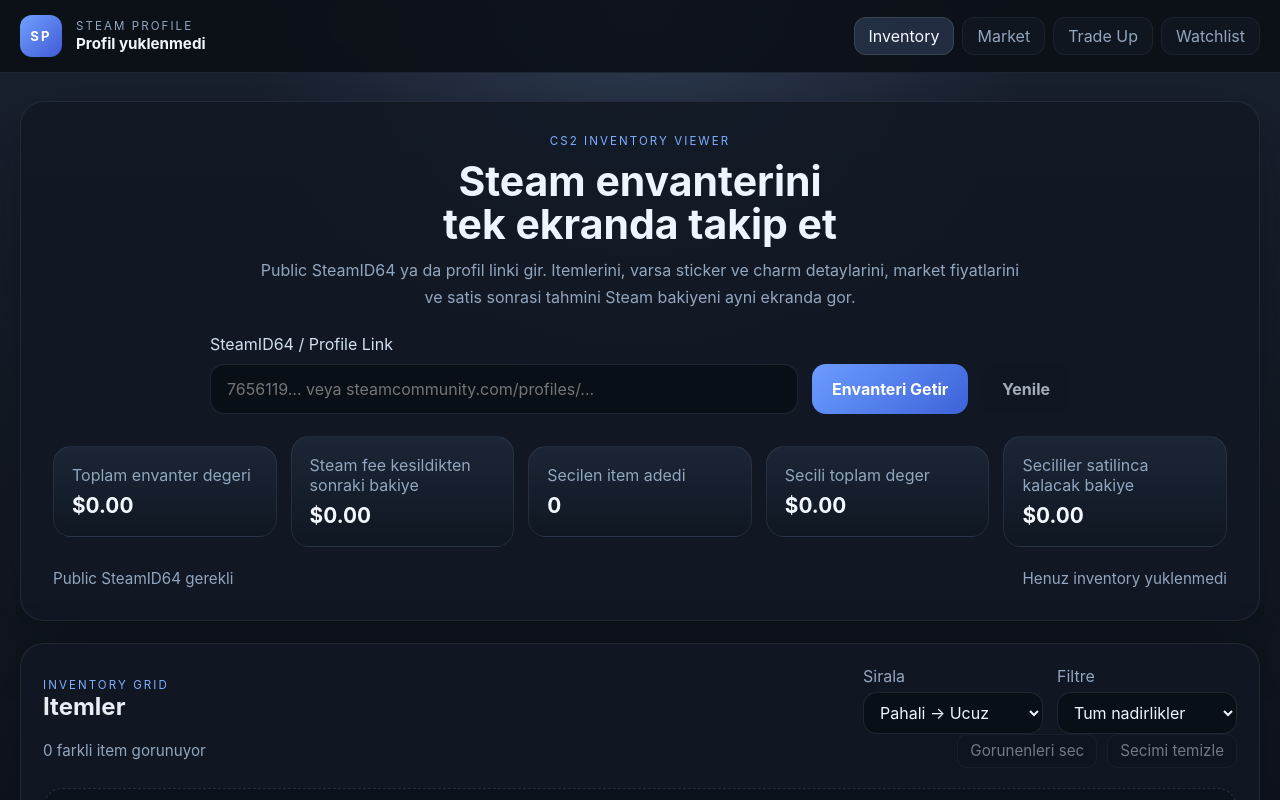
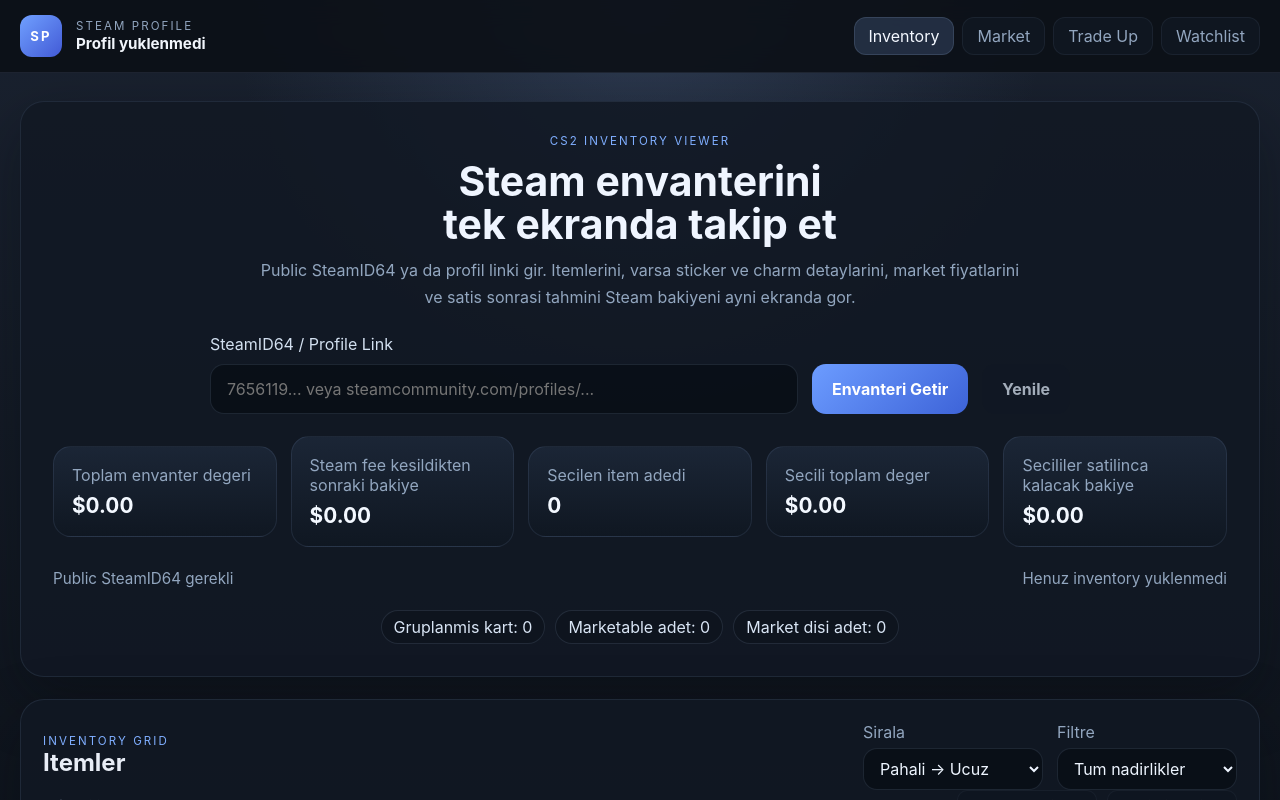
Before and after one commit to samil07kocakavuk/cs2-economy-tracker, a React (Vite) app in the folder client/: page / in a window 1280 px wide. Shown: the top 800 px of the page. Built offline with nearby package versions, Linux system fonts and the light colour scheme.

Commit message:
add grouped inventory summary badges

```diff
--- a/client/src/App.jsx
+++ b/client/src/App.jsx
@@ -215,6 +215,8 @@
   const totalInventoryValue = groupedInventory.reduce((sum, item) => sum + ((item.priceValue || 0) * item.ownedCount), 0);
   const totalInventoryNet = groupedInventory.reduce((sum, item) => sum + ((item.netPriceValue || 0) * item.ownedCount), 0);
   const selectedItemCount = Object.values(selectedQuantities).reduce((sum, value) => sum + value, 0);
+  const marketableItemCount = groupedInventory.reduce((sum, item) => sum + (item.marketable ? item.ownedCount : 0), 0);
+  const unmarketableItemCount = groupedInventory.reduce((sum, item) => sum + (!item.marketable ? item.ownedCount : 0), 0);
   const selectedInventoryValue = groupedInventory.reduce(
     (sum, item) => sum + ((selectedQuantities[item.groupKey] || 0) * (item.priceValue || 0)),
     0,
@@ -321,6 +323,12 @@
                 : 'Public SteamID64 gerekli'}
             </span>
             <span>{meta?.totalQuantity ? `Toplam quantity ${meta.totalQuantity}` : 'Henuz inventory yuklenmedi'}</span>
+          </div>
+
+          <div className="summary-strip">
+            <span className="summary-pill">Gruplanmis kart: {groupedInventory.length}</span>
+            <span className="summary-pill">Marketable adet: {marketableItemCount}</span>
+            <span className="summary-pill">Market disi adet: {unmarketableItemCount}</span>
           </div>
 
           {error ? <div className="error-banner">{error}</div> : null}
--- a/client/src/styles.css
+++ b/client/src/styles.css
@@ -267,6 +267,24 @@
 .status-row,
 .panel-meta-row {
   font-size: 0.95rem;
+}
+
+.summary-strip {
+  display: flex;
+  flex-wrap: wrap;
+  justify-content: center;
+  gap: 10px;
+}
+
+.summary-pill {
+  display: inline-flex;
+  align-items: center;
+  min-height: 34px;
+  padding: 0 12px;
+  border-radius: 999px;
+  border: 1px solid rgba(152, 179, 208, 0.14);
+  background: rgba(14, 20, 30, 0.72);
+  color: #d9e5f5;
 }
 
 .panel-actions {
```
